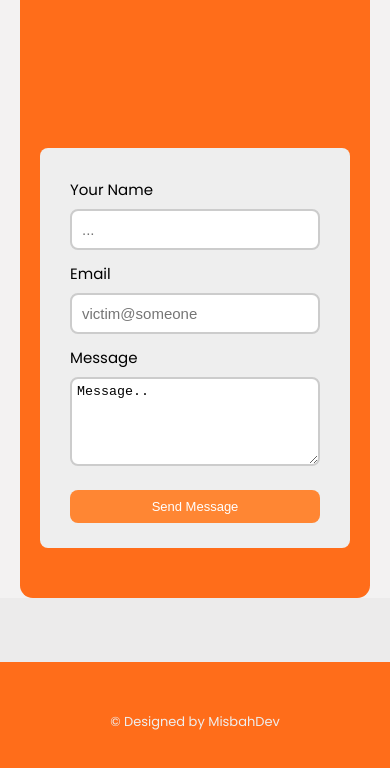
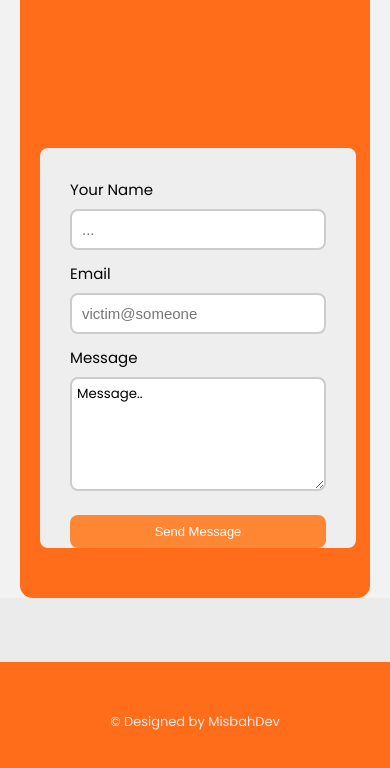
Before and after one commit to misbahX/misbahx.github.io, a plain HTML site: page index.html in a window 390 px wide. Shown: the part 2572-3340 px from the top of the page. Drawn offline with nearby package versions, Linux system fonts and the light colour scheme.

Commit message:
Update style.css

```diff
--- a/assets/css/style.css
+++ b/assets/css/style.css
@@ -885,6 +885,9 @@ section.contact .container__contact .form__contact .container__form-contact form
     padding: 30px;
     border-radius: 0.5rem;
   }
+  section.contact .container__contact .form__contact .container__form-contact form textarea {
+    font-family: var(--font-body);
+  }
 
   /* ======= FOOTER ======= */
 }
```
